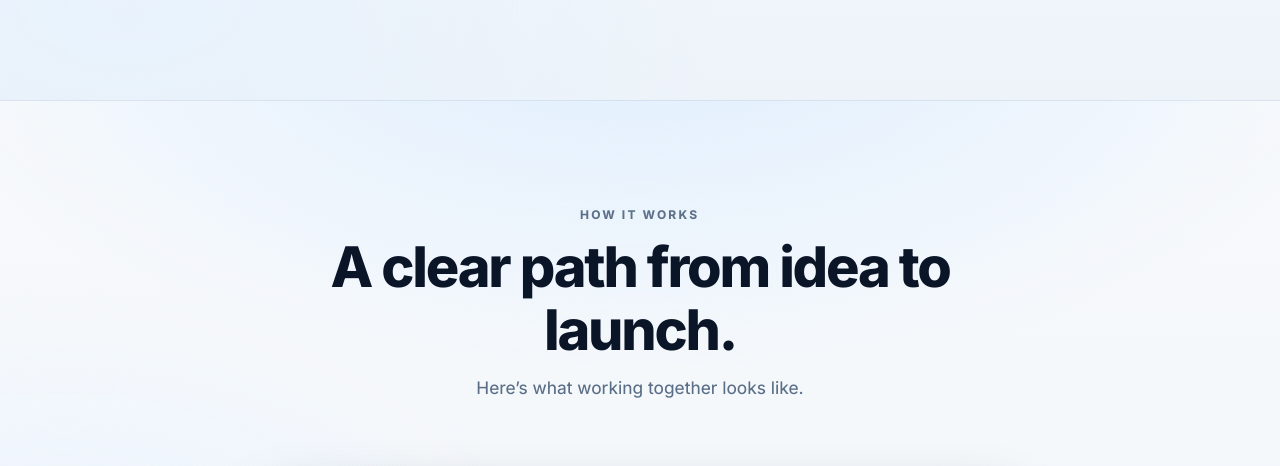
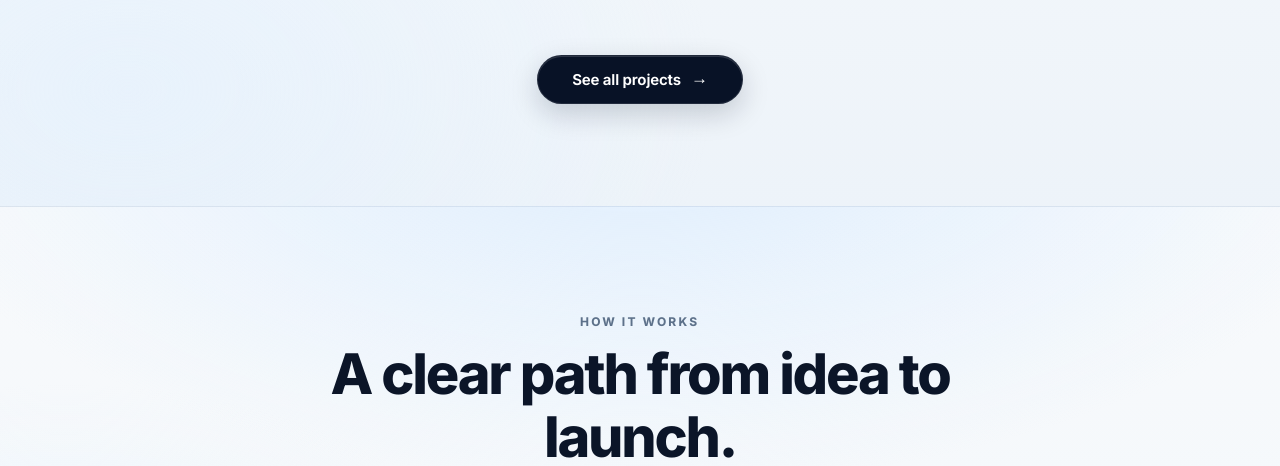
Before and after one commit to xoxotlan21/KLYVENSTUDIO, a website built with Vite: page index.html in a window 1280 px wide. Shown: the part 2910-3376 px from the top of the page. Built offline with nearby package versions, Linux system fonts and the light colour scheme.

Commit message:
Restore see all projects button

```diff
--- a/index.html
+++ b/index.html
@@ -687,6 +687,13 @@
               </article>
             </div>
           </div>
+
+          <div class="work-all-row">
+            <a class="work-all-btn" href="projects.html">
+              <span data-i18n="work.seeAllProjects">See all projects</span>
+              <span class="work-all-arrow" aria-hidden="true">→</span>
+            </a>
+          </div>
         </div>
       </section>
 
```
